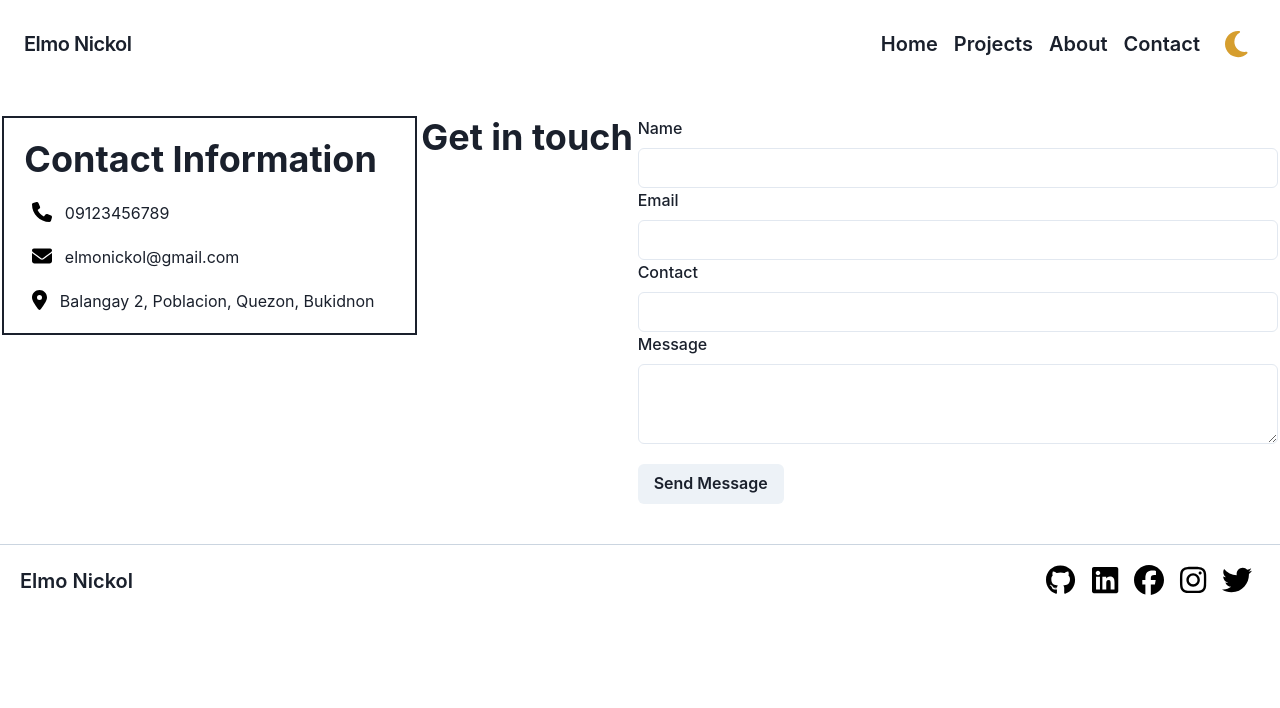
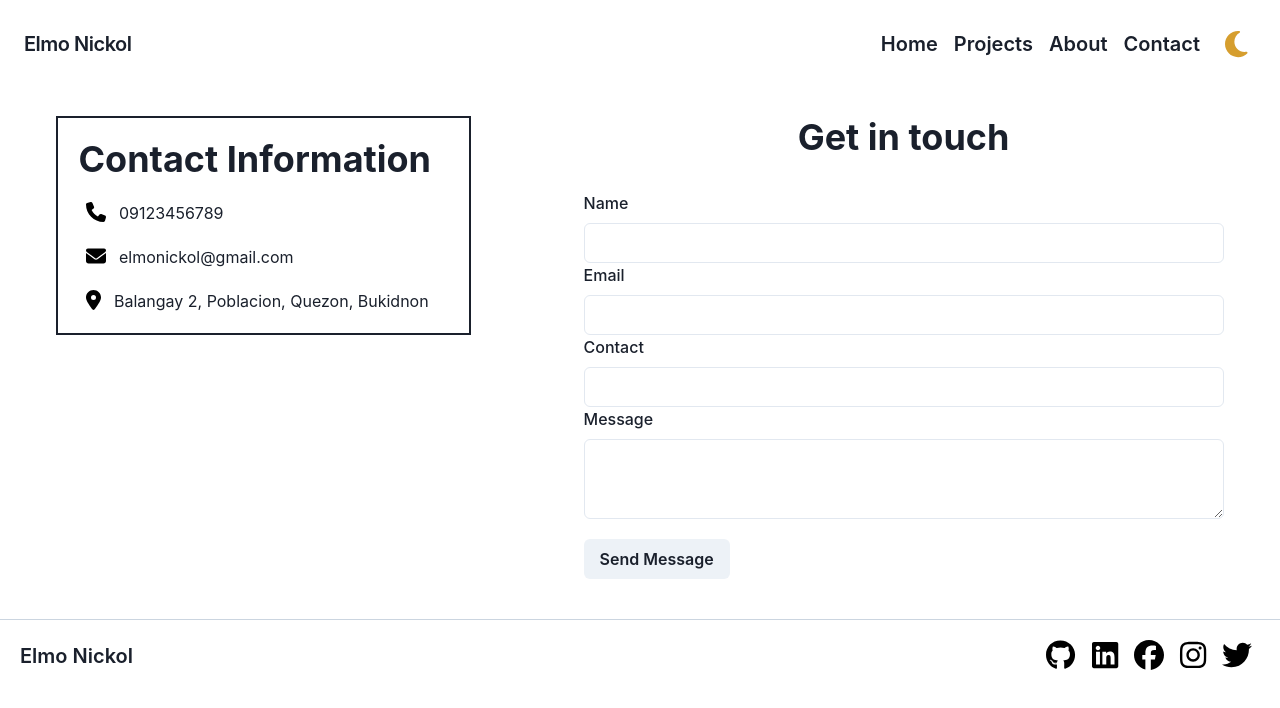
Before and after one commit to elmonickcool/my_portfolio, a Next.js app: page /contact in a window 1280 px wide. Shown: the top 708 px of the page. Built offline with nearby package versions, Linux system fonts and the light colour scheme.

Commit message:
get in touch relocate

```diff
--- a/src/pages/contact.js
+++ b/src/pages/contact.js
@@ -91,14 +91,14 @@ const Contact = () => {
 
                     </Box>
                 </Box>
-                 {formSubmitted ? (
+
+                <Box w='50%' textAlign={["center","left"]}>
+                    {formSubmitted ? (
                 <Heading size='lg'>Thank you for filling out the form. I will reply to you via email.</Heading>
             ) : (
                 <Heading textAlign='center' mb={8}>Get in touch</Heading>
             )
             }
-                <Box w='50%' textAlign={["center","left"]}>
-
                     <form onSubmit={handleSubmit}>
                         <Box>
                             <FormControl>
```
